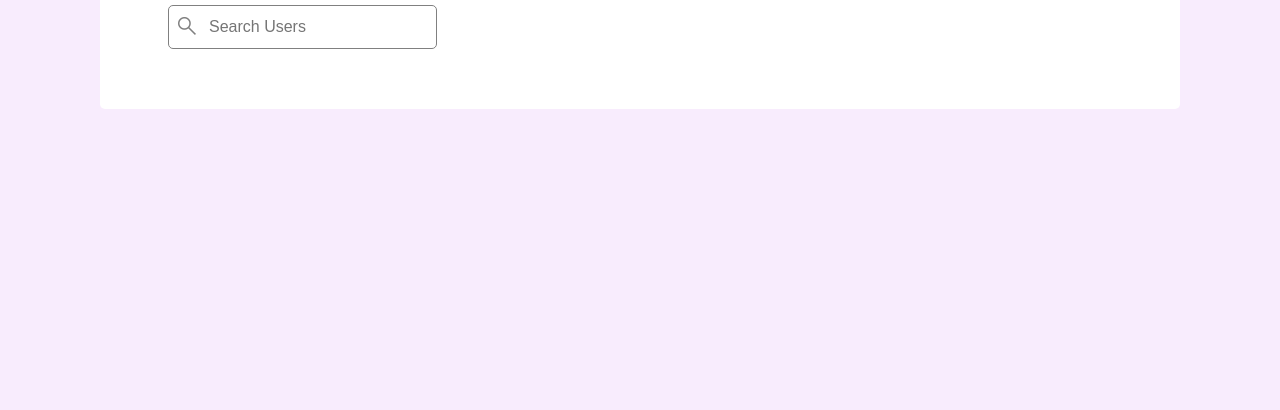
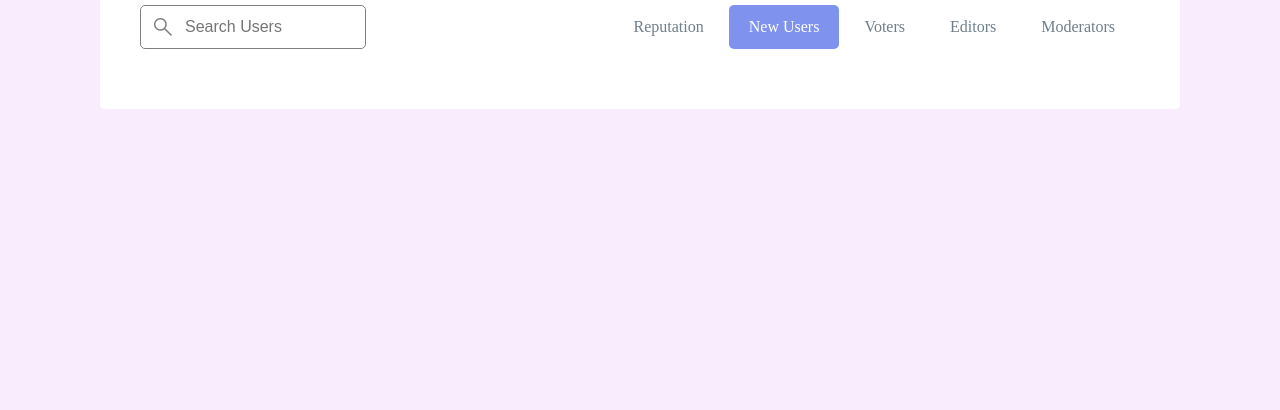
Before and after one commit to Abdullah-Hejazi/florin-challenge-2, a plain HTML site: page index.html in a window 1280 px wide. Shown: the part 390-800 px from the top of the page. Drawn offline with nearby package versions, Linux system fonts and the light colour scheme.

Commit message:
finished top bar

```diff
--- a/index.html
+++ b/index.html
@@ -24,7 +24,11 @@
                 </div>
 
                 <div class="menu-bar">
-
+                    <div class="menu-item">Reputation</div>
+                    <div class="menu-item menu-item-hover">New Users</div>
+                    <div class="menu-item">Voters</div>
+                    <div class="menu-item">Editors</div>
+                    <div class="menu-item">Moderators</div>
                 </div>
             </div>
 
--- a/style.css
+++ b/style.css
@@ -34,26 +34,27 @@ body {
 }
 
 .search-bar {
-
+    display: flex;
+    align-items: center;
+    border-radius: 5px;
+    border: 1px solid gray;
+    padding-left: 10px;
 }
 
 .search-input {
-    padding: 12px 20px 12px 40px;
+    width: 180px;
+    border: none;
     border-radius: 5px;
-    border: 1px solid gray;
+    padding: 12px 0px 12px 10px;
     font-size: 16px;
     transition: all 0.2s ease-in-out;
 }
 
 .search-input:focus {
     outline: none;
-    border: 1px solid rgb(104, 169, 255);
 }
 
 .material-symbols-outlined {
-    position: relative;
-    top: 6px;
-    left: 35px;
     color: gray;
     font-variation-settings:
     'FILL' 0,
@@ -61,3 +62,32 @@ body {
     'GRAD' 0,
     'opsz' 48
 }
+
+.menu-bar {
+    display: flex;
+    align-items: center;
+}
+
+.menu-item {
+    padding: 13px 20px;
+    border-radius: 5px;
+    margin-right: 5px;
+    color: rgb(111, 127, 138);
+    cursor: pointer;
+    transition: color 0.2s ease-in-out;
+}
+
+.menu-item:hover {
+    color: rgb(143, 164, 179);
+}
+
+.menu-item-hover {
+    transition: background-color 0.2s ease-in-out;
+    color: white;
+    background-color: rgb(126, 146, 238);
+}
+
+.menu-item-hover:hover {
+    color: white;
+    background-color: rgb(160, 178, 255);
+}
```
